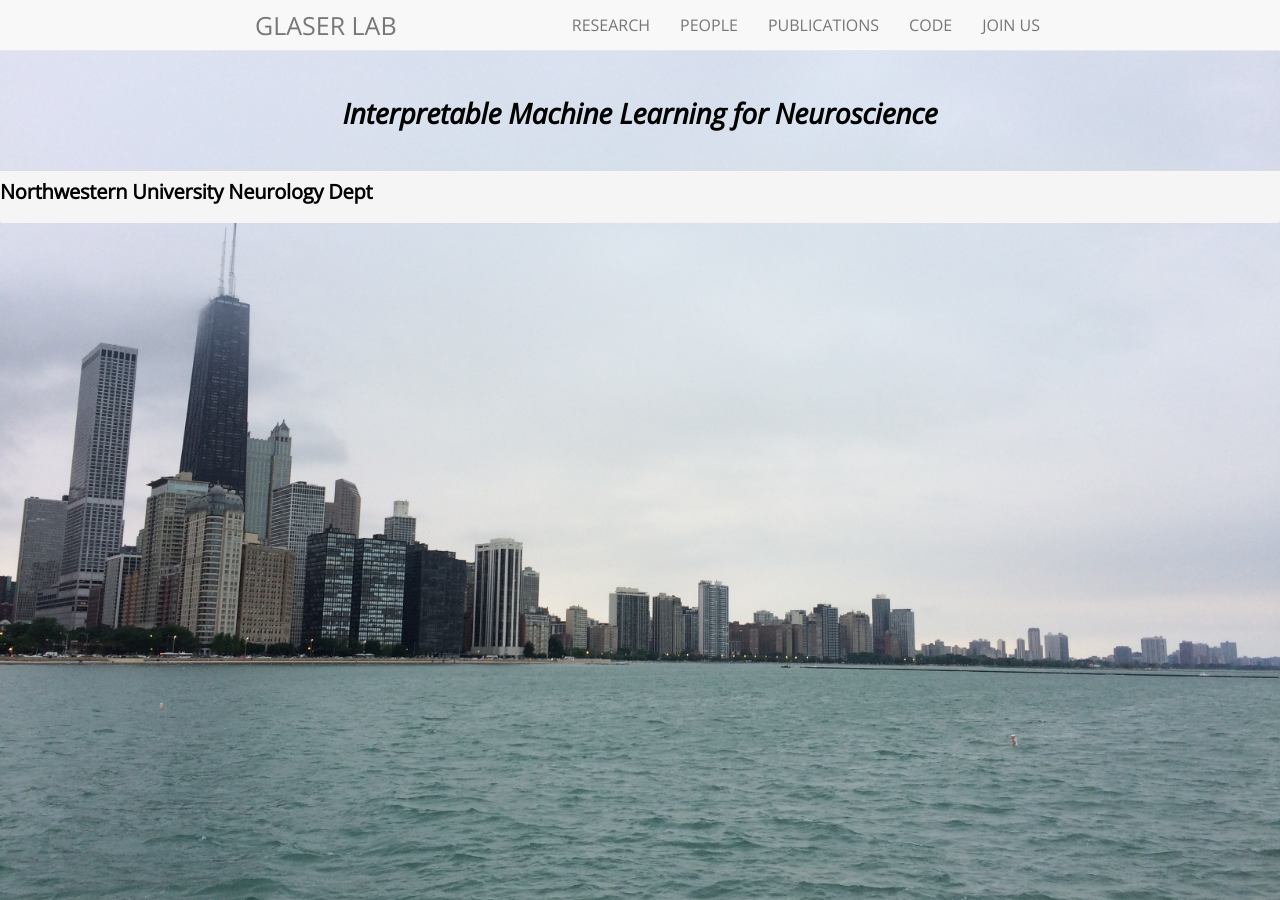
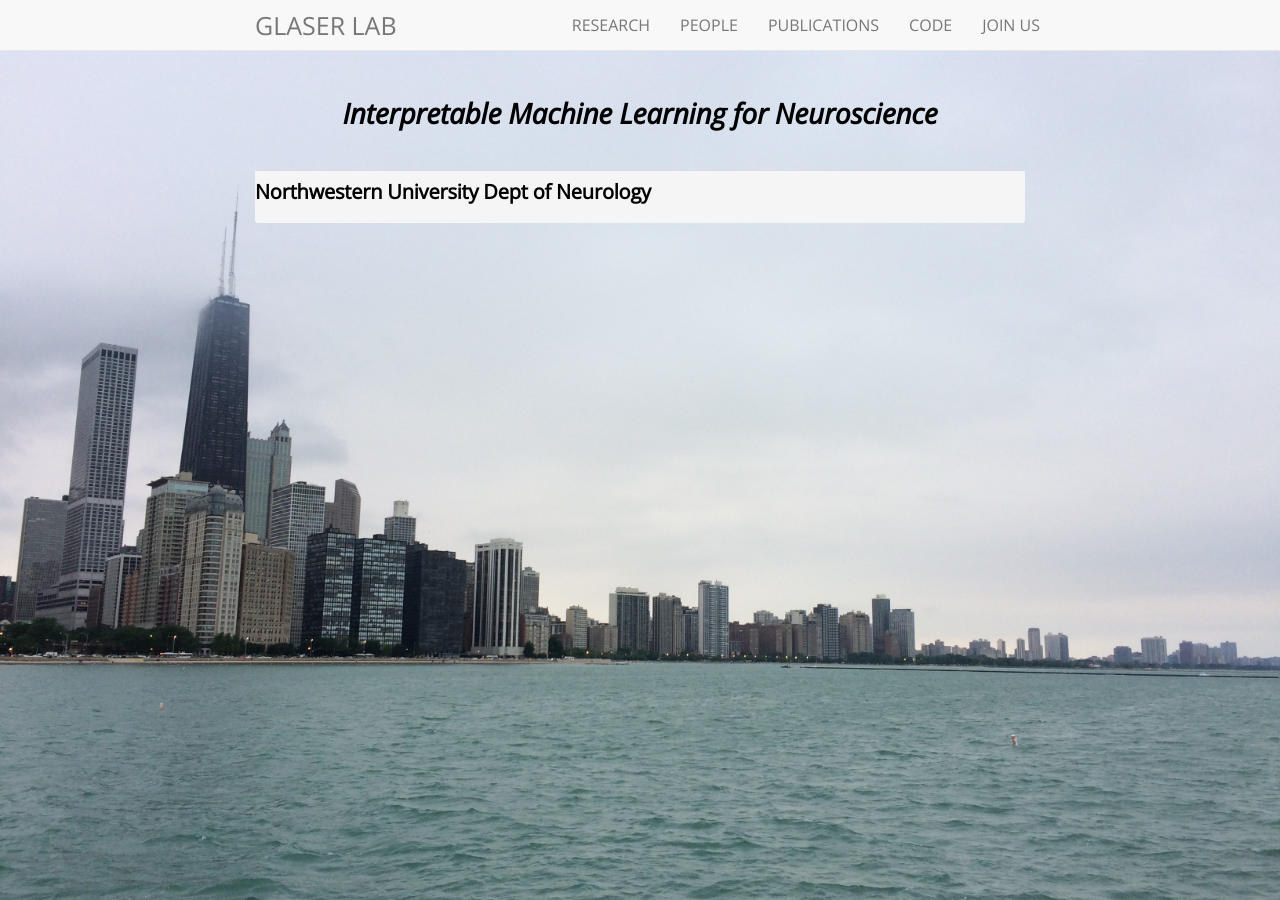
Before and after one commit to glaserlab/glaserlab.github.io, a Jekyll site: the page built from index.html, in a window 1280 px wide. Built offline with Jekyll 4.4.1, drawn with Linux system fonts in a browser that asks for light colours; nearby versions of some CDN libraries; comment, search, counter and statistics services are not loaded.

Commit message:
footer update

```diff
--- a/_includes/footer.html
+++ b/_includes/footer.html
@@ -1,10 +1,14 @@
 
 
 
-<div class="container-footer">
+<div class="footer">
+  <div class="container">
   <div class="panel-footer">
 	  <div class="row">
-      <h5>Northwestern University Neurology Dept</h5>
+		<!-- <div class="col-sm-4"> -->
+      <h5>Northwestern University Dept of Neurology</h5>
+    <!-- </div> -->
+    </div>
+  </div>
   </div>
 </div>
-</div>
--- a/style.scss
+++ b/style.scss
@@ -548,11 +548,12 @@ tbody tr:nth-child(odd) th {
 
 // fix spacing
 .footer>h5 {
+  margin-top: 50px;
   margin-bottom: 0;
 }
 
 // change font for navbar
-.footer>h5>a {
+.footer>h5 {
   background-color: cccccc;
   color: #000066;
   //font-family: 'Open Sans', sans-serif;
```
